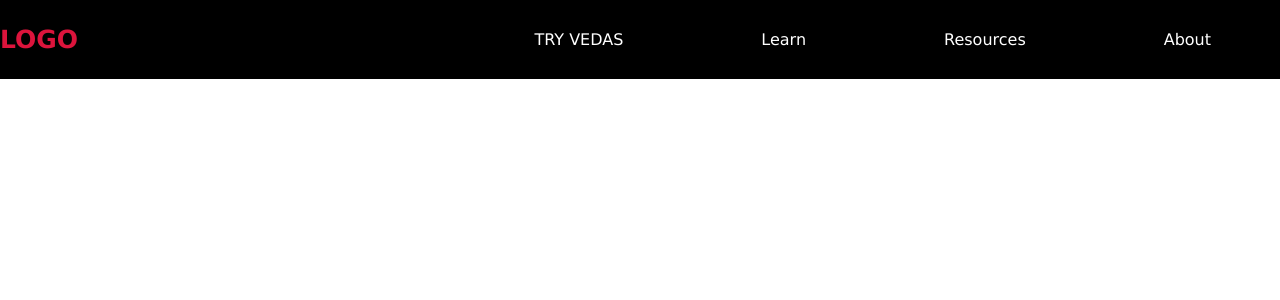
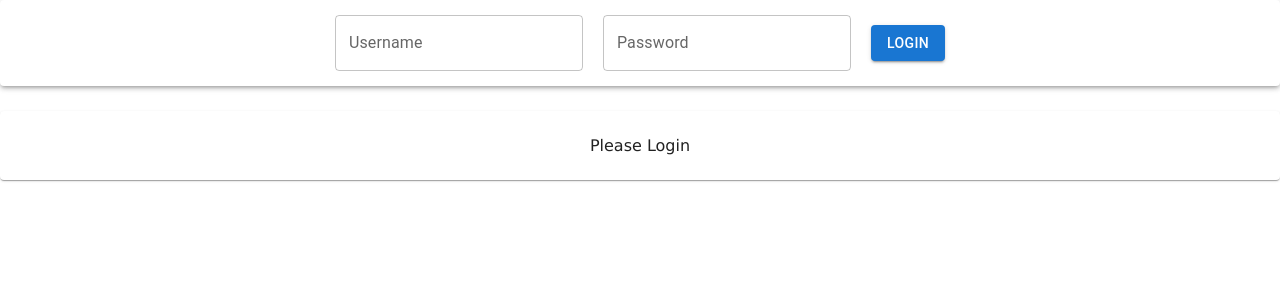
Before and after one commit to mausam-kumar/masai-react-assign, a React (Create React App) app in the folder dayfive/: page / in a window 1280 px wide. Shown: the top 300 px of the page. Built offline with nearby package versions, Linux system fonts and the light colour scheme.

Commit message:
completed dayNine authContext

```diff
--- a/dayfive/src/App.js
+++ b/dayfive/src/App.js
@@ -18,7 +18,9 @@ import "./App.css";
 // import ReactNavigation  from "./components/dayEight/ReactNavigation";
 // import CreditCard  from "./components/dayEight/CreditCard";
 
-import StyledComponent  from "./components/dayEight/StyledComponent";
+// import StyledComponent  from "./components/dayEight/StyledComponent";
+
+import Auth from "./components/dayNine/authContext/Auth.jsx"
 
 function App() {
   return (
@@ -50,7 +52,10 @@ function App() {
 
 		{/* <CreditCard /> */}
 
-		<StyledComponent />
+		{/* <StyledComponent />
+		 */}
+
+		 <Auth />
 	</div>
   )
 }
--- /dev/null
+++ b/dayfive/src/components/dayNine/authContext/Auth.jsx
@@ -0,0 +1,14 @@
+import React from 'react'
+import Navbar from './Navbar.jsx'
+import ShowStatus from './ShowStatus.jsx'
+
+function Auth() {
+    return (
+        <div>
+            <Navbar />
+            <ShowStatus />
+        </div>
+    )
+}
+
+export default Auth
--- /dev/null
+++ b/dayfive/src/components/dayNine/authContext/AuthContextProvider.jsx
@@ -0,0 +1,23 @@
+import React,{useState,createContext} from 'react';
+
+export const AuthContext = createContext()
+
+function AuthContextProvider({children}){
+
+    const [isAuth,setIsAuth] = useState("false")
+    const [token,setToken] = useState("")
+
+    function toggleAuth(){
+        setIsAuth(isAuth==="false"?"true":"false")
+
+    }
+
+    var varialbleObj = [isAuth,toggleAuth,setToken,token]
+    return(
+        <AuthContext.Provider value={varialbleObj}>
+            {children}
+        </AuthContext.Provider>
+    )
+}
+
+export default AuthContextProvider
--- /dev/null
+++ b/dayfive/src/components/dayNine/authContext/Navbar.jsx
@@ -0,0 +1,58 @@
+import React from 'react'
+import Button from '@mui/material/Button';
+import TextField from '@mui/material/TextField';
+import Paper from '@mui/material/Paper';
+import axios from 'axios';
+
+import {AuthContext} from './AuthContextProvider.jsx'
+
+function Navbar() {
+    const [isAuth,toggleAuth,setToken] = React.useContext(AuthContext)
+
+    const [state,setState] = React.useState({
+        username:"",
+        password:""
+    })
+
+    function handleState(e){
+        setState({...state,[e.target.name]:e.target.value})
+    }
+
+
+    async function handleLoginStatus(e){
+        var config = {
+            url:`https://reqres.in/api/login`,
+            data:state,
+            method: 'post'
+        }
+        const data = await axios(config)
+        setToken(data.data.token)
+        toggleAuth()
+    }
+
+    return (
+        <nav>
+            <Paper elevation={3} style={{display:"flex",alignItems: "center",justifyContent: "center",padding:"15px"}}>
+                <div>
+                    <TextField id="outlined-basic"
+                        name="username" label="Username"
+                        variant="outlined"
+                        onChange={(e) => handleState(e)}
+                        style={{marginRight:"20px"}}
+                    />
+
+                    <TextField id="outlined-basic"
+                        name="password"
+                        label="Password"
+                        variant="outlined"
+                        onChange={(e) => handleState(e)}
+                        style={{marginRight:"20px"}}
+                    />
+                </div>
+                <Button onClick={(e) => handleLoginStatus(e)} variant="contained">{isAuth==="false"?"Login":"Logout"}</Button>
+            </Paper>
+        </nav>
+    )
+}
+
+export default Navbar
--- /dev/null
+++ b/dayfive/src/components/dayNine/authContext/ShowStatus.jsx
@@ -0,0 +1,17 @@
+import React from 'react'
+import Paper from '@mui/material/Paper';
+
+import {AuthContext} from './AuthContextProvider.jsx'
+
+function ShowStatus() {
+    const [isAuth,toggleAuth,setToken,token] = React.useContext(AuthContext)
+    return (
+        <div style={{marginTop:"25px"}}>
+            <Paper elevation={1} style={{padding:"25px"}}>
+                {isAuth==="false" ?<div>Please Login</div>:<strong>{`Token is ${token}`} </strong>}
+            </Paper>
+        </div>
+    )
+}
+
+export default ShowStatus
--- a/dayfive/src/index.js
+++ b/dayfive/src/index.js
@@ -3,10 +3,13 @@ import ReactDOM from 'react-dom';
 import './index.css';
 import App from './App';
 import reportWebVitals from './reportWebVitals';
+import AuthContextProvider from './components/dayNine/authContext/AuthContextProvider.jsx'
 
 ReactDOM.render(
   <React.StrictMode>
-    <App />
+    <AuthContextProvider>
+      <App />
+    </AuthContextProvider>
   </React.StrictMode>,
   document.getElementById('root')
 );
```
Also changed, not shown: dayfive/proof/proof9.png (added), dayfive/src/components/dayNine/themeContext/ThemeContextProvider.jsx (added).
